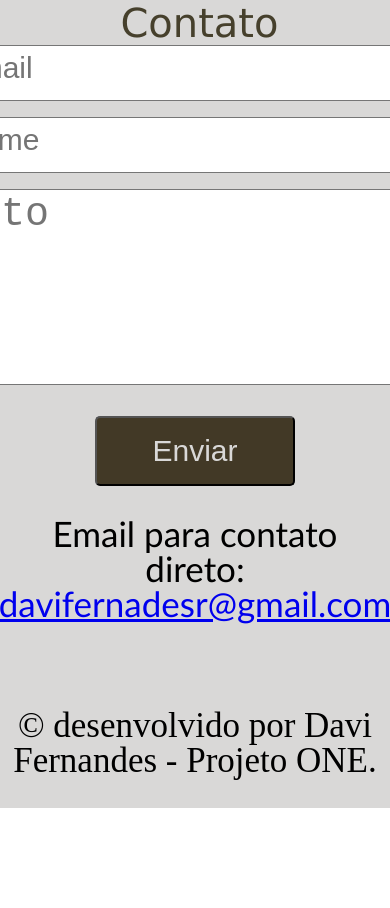
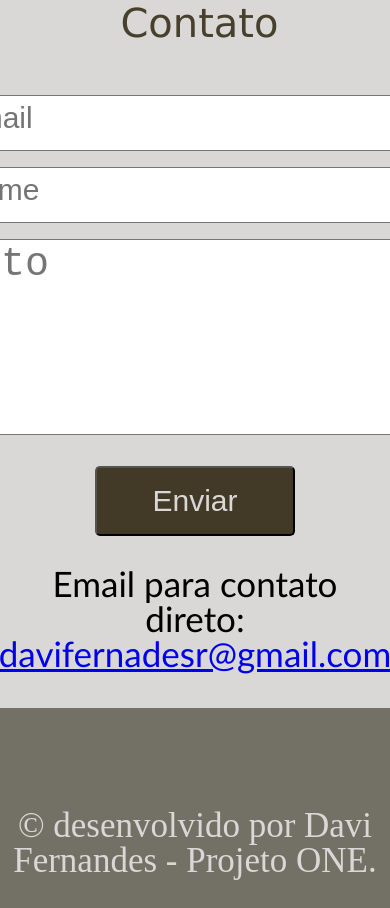
Before and after one commit to Davifernandes01/portfolio-daviFernandes, a plain HTML site: page index.html in a window 390 px wide. Shown: the part 5440-6348 px from the top of the page. Before the commit the page ends 6248 px from the top, so only its background shows below. Drawn offline with Linux system fonts and the light colour scheme.

Commit message:
alguns ajustes no layout mobile

```diff
--- a/style.css
+++ b/style.css
@@ -267,7 +267,7 @@ nav
 
 .container-contato
 {
-    height: 250px;
+    height: 300px;
     display: flex;
     flex-direction: column;
     flex-wrap: wrap;
@@ -344,11 +344,14 @@ footer
     align-items: center;
     justify-content: center;
     font-size: 1.8em;
+    background-color: #737065;
+    color: #D9D8D7;
+
 }
 
 /* mobile */
 
-@media(max-width: 768px)
+@media(max-width: 800px)
 {
             .container-header
         {
@@ -532,7 +535,7 @@ footer
         .container-contato
         {
             flex-wrap: nowrap;
-            height: 550px;
+            height: 650px;
         }
 
         #email
```
